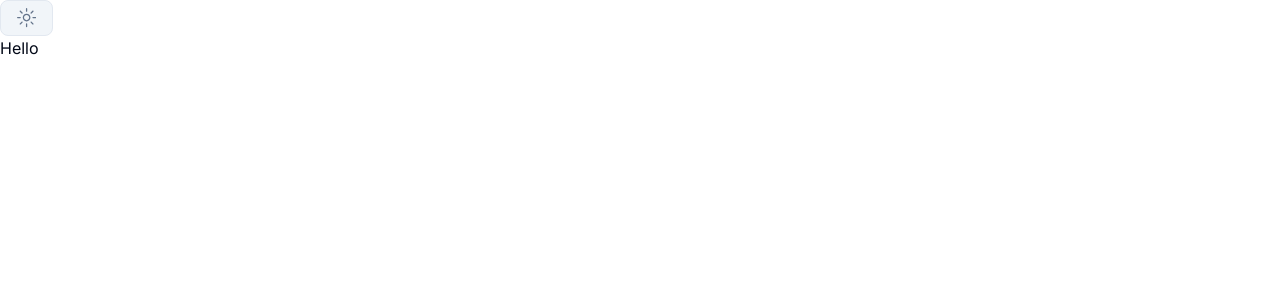
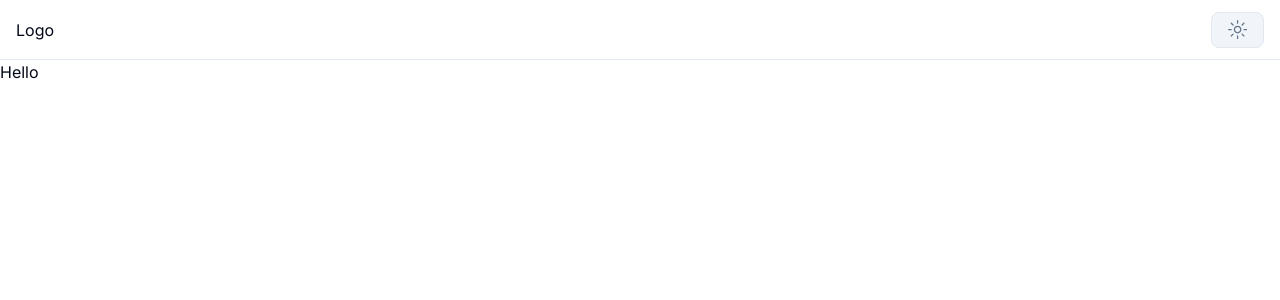
Before and after one commit to aiyaruch1320/page-form, a Next.js app: page / in a window 1280 px wide. Shown: the top 300 px of the page. Built offline with nearby package versions, Linux system fonts and the light colour scheme.

Commit message:
Add logo and user button to dashboard layout

```diff
--- a/app/(dashboard)/layout.tsx
+++ b/app/(dashboard)/layout.tsx
@@ -1,11 +1,17 @@
+import Logo from "@/components/logo";
 import ThemeSwitcher from "@/components/theme-switcher";
+import { UserButton } from "@clerk/nextjs";
 import React from "react";
 
 function Layout({ children }: { children: React.ReactNode }) {
   return (
     <div className="flex flex-col min-h-screen min-w-full bg-background max-h-screen">
-      <nav>
-        <ThemeSwitcher />
+      <nav className="flex justify-between items-center border-b border-border h-[60px] px-4 py-2">
+        <Logo />
+        <div className="flex gap-4 items-center">
+          <ThemeSwitcher />
+          <UserButton afterSignOutUrl="/" />
+        </div>
       </nav>
       <main className="flex w-full flex-grow">{children}</main>
     </div>
--- /dev/null
+++ b/components/logo.tsx
@@ -0,0 +1,5 @@
+function Logo() {
+  return <div>Logo</div>;
+}
+
+export default Logo;
```
